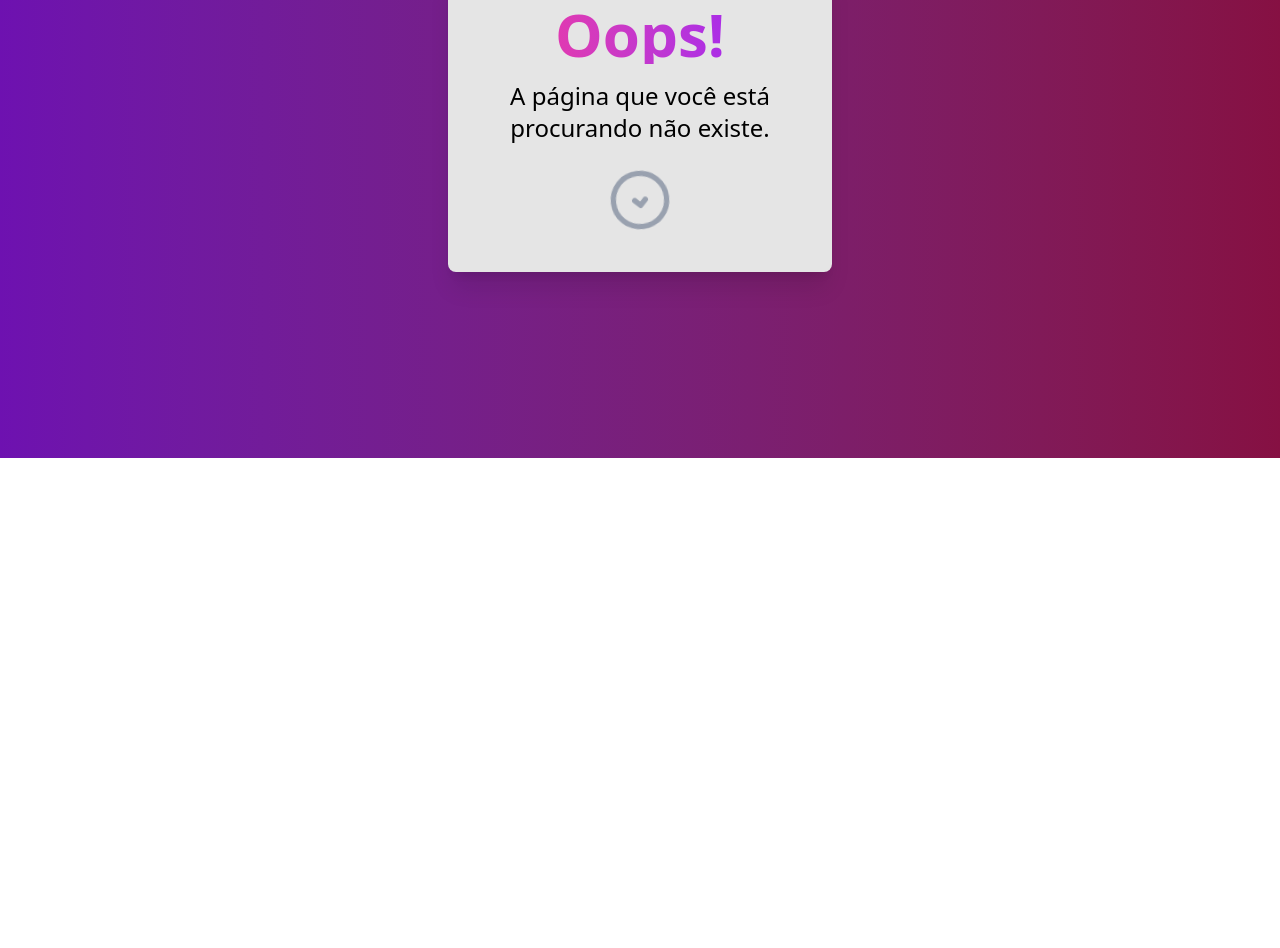
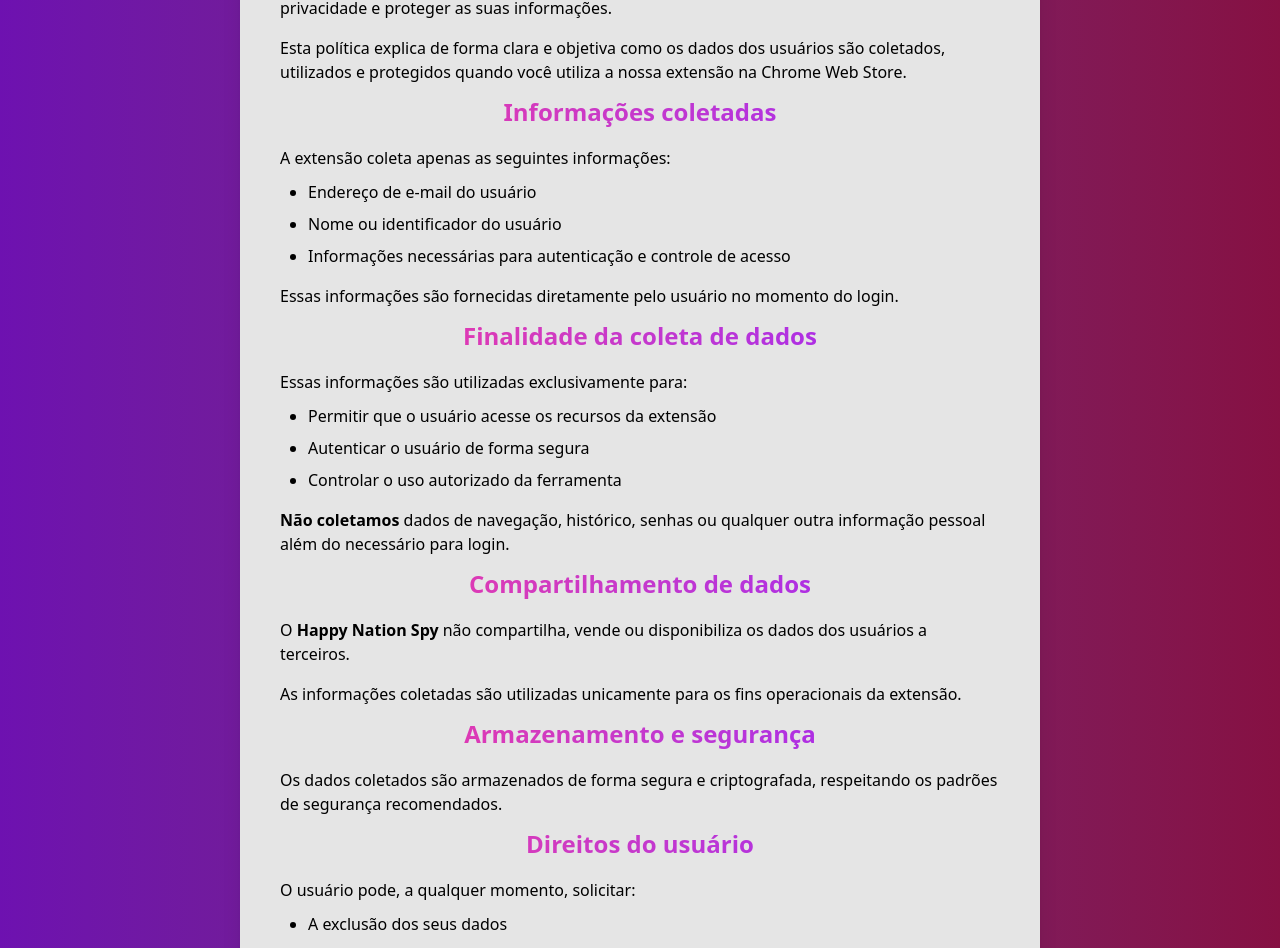
Before and after one commit to HappyNationAds/03-Front, a Next.js app: page /privacy-policy in a window 1280 px wide. Before the commit this address had no page. Shown: the part 342-1290 px from the top of the page. Before the commit the page ends 800 px from the top, so only its background shows below. Built offline with nearby package versions, Linux system fonts and the light colour scheme.

Commit message:
FEAT - politica de privacidade

```diff
--- /dev/null
+++ b/app/privacy-policy/page.tsx
@@ -0,0 +1,105 @@
+const Policies = () => {
+  return (
+    <div className="flex flex-col gap-10 items-center h-[100%] bg-gradient-to-r py-[50px] from-purple-800 to-pink-900">
+      <img src="/logo.png" alt="logo" className="h-20 w-auto" />
+      <div className="text-left p-10 bg-neutral-200 rounded-lg shadow-xl max-w-[800px] w-[90%]">
+        <h1 className="text-[32px] text-center font-extrabold text-transparent bg-clip-text bg-gradient-to-r from-pink-500 to-purple-600">
+          Política de Privacidade — Happy Nation Spy
+        </h1>
+        <p className="mt-4 text-[16px] my-[10px] text-black">
+          <strong>Última atualização:</strong> Abril de 2025
+        </p>
+        <p className="mt-4 text-[16px] my-[10px] text-black">
+          A extensão <strong>Happy Nation Spy</strong> foi desenvolvida com o
+          compromisso de respeitar a sua privacidade e proteger as suas
+          informações.
+        </p>
+        <p className="mt-4 text-[16px] my-[10px] text-black">
+          Esta política explica de forma clara e objetiva como os dados dos
+          usuários são coletados, utilizados e protegidos quando você utiliza a
+          nossa extensão na Chrome Web Store.
+        </p>
+        <h2 className="text-[24px] text-center font-extrabold text-transparent bg-clip-text bg-gradient-to-r from-pink-500 to-purple-600">
+          Informações coletadas
+        </h2>
+        <p className="mt-4 text-[16px] my-[10px] text-black">
+          A extensão coleta apenas as seguintes informações:
+        </p>
+        <ul className="list-disc pl-7 space-y-2">
+          <li>Endereço de e-mail do usuário</li>
+          <li>Nome ou identificador do usuário</li>
+          <li>
+            Informações necessárias para autenticação e controle de acesso
+          </li>
+        </ul>
+        <p className="mt-4 text-[16px] my-[10px] text-black">
+          Essas informações são fornecidas diretamente pelo usuário no momento
+          do login.
+        </p>
+        <h2 className="text-[24px] text-center font-extrabold text-transparent bg-clip-text bg-gradient-to-r from-pink-500 to-purple-600">
+          Finalidade da coleta de dados
+        </h2>
+        <p className="mt-4 text-[16px] my-[10px] text-black">
+          Essas informações são utilizadas exclusivamente para:
+        </p>
+        <ul className="list-disc pl-7 space-y-2">
+          <li>Permitir que o usuário acesse os recursos da extensão</li>
+          <li>Autenticar o usuário de forma segura</li>
+          <li>Controlar o uso autorizado da ferramenta</li>
+        </ul>
+        <p className="mt-4 text-[16px] my-[10px] text-black">
+          <strong>Não coletamos</strong> dados de navegação, histórico, senhas
+          ou qualquer outra informação pessoal além do necessário para login.
+        </p>
+        <h2 className="text-[24px] text-center font-extrabold text-transparent bg-clip-text bg-gradient-to-r from-pink-500 to-purple-600">
+          Compartilhamento de dados
+        </h2>
+        <p className="mt-4 text-[16px] my-[10px] text-black">
+          O <strong>Happy Nation Spy</strong> não compartilha, vende ou
+          disponibiliza os dados dos usuários a terceiros.
+        </p>
+        <p className="mt-4 text-[16px] my-[10px] text-black">
+          As informações coletadas são utilizadas unicamente para os fins
+          operacionais da extensão.
+        </p>
+        <h2 className="text-[24px] text-center font-extrabold text-transparent bg-clip-text bg-gradient-to-r from-pink-500 to-purple-600">
+          Armazenamento e segurança
+        </h2>
+        <p className="mt-4 text-[16px] my-[10px] text-black">
+          Os dados coletados são armazenados de forma segura e criptografada,
+          respeitando os padrões de segurança recomendados.
+        </p>
+        <h2 className="text-[24px] text-center font-extrabold text-transparent bg-clip-text bg-gradient-to-r from-pink-500 to-purple-600">
+          Direitos do usuário
+        </h2>
+        <p className="mt-4 text-[16px] my-[10px] text-black">
+          O usuário pode, a qualquer momento, solicitar:
+        </p>
+        <ul className="list-disc pl-7 space-y-2">
+          <li>A exclusão dos seus dados</li>
+          <li>Informações adicionais sobre os dados armazenados</li>
+        </ul>
+        <p className="mt-4 text-[16px] my-[10px] text-black">
+          Basta entrar em contato pelo e-mail abaixo.
+        </p>
+        <h2 className="text-[24px] text-center font-extrabold text-transparent bg-clip-text bg-gradient-to-r from-pink-500 to-purple-600">
+          Contato
+        </h2>
+        <p className="mt-4 text-[16px] my-[10px] text-black">
+          <strong>E-mail: </strong>
+          <a href="mailto:suportemarconihappynation@gmail.com">
+            suportemarconihappynation@gmail.com
+          </a>
+          <p className="mt-4 text-[16px] my-[10px] text-black">
+            <strong>Site oficial: </strong>
+            <a rel="noopener" href="https://happynationspy.com" target="_blank">
+              https://happynationspy.com
+            </a>
+          </p>
+        </p>
+      </div>
+    </div>
+  );
+};
+
+export default Policies;
```
